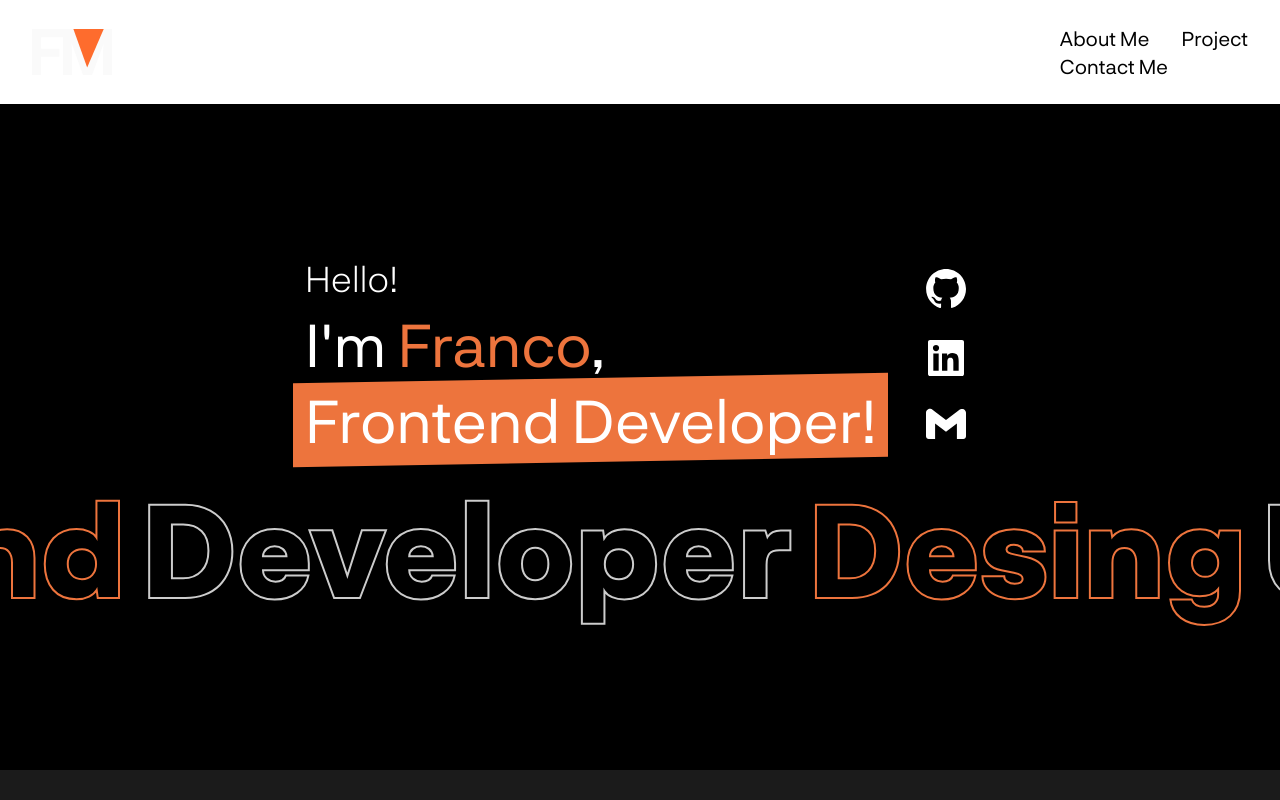
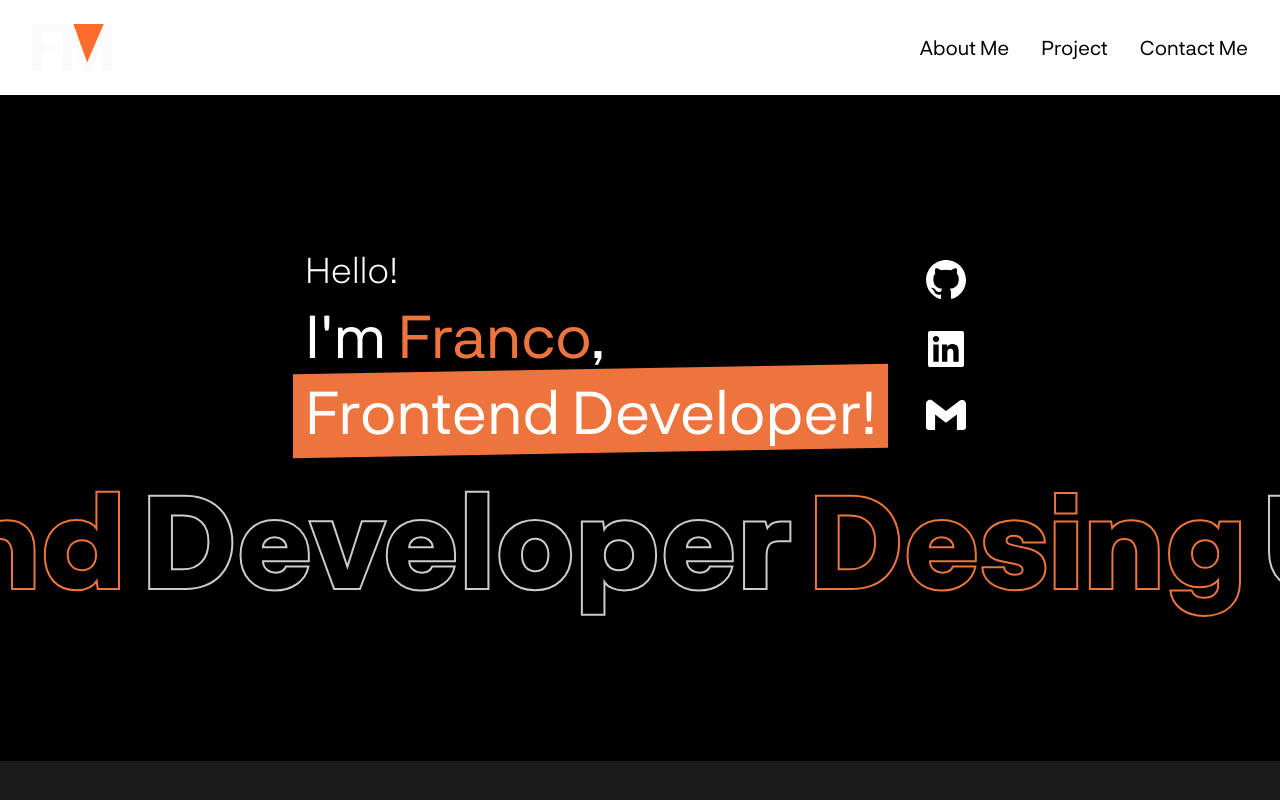
Before and after one commit to DrHeinz11/portfolio-ts, a React (Vite) app: page / in a window 1280 px wide. Shown: the top 800 px of the page. Built offline with nearby package versions, Linux system fonts and the light colour scheme.

Commit message:
[fix] Comulative layout shift in navigation bar

```diff
--- a/src/components/Navbar/Hamburger/Hamburger.tsx
+++ b/src/components/Navbar/Hamburger/Hamburger.tsx
@@ -4,7 +4,9 @@ import HamburgerOption from './HamburguerOption'
 
 const Hamburger: FC = () => {
   const [icon, setIcon] = useState(false);
-  const handleSetIcon = () => setIcon(!icon);
+  const handleSetIcon = () =>
+    setIcon(!icon)
+
 
   return (
     <div onClick={handleSetIcon}>
--- a/src/components/Navbar/Hamburger/HamburguerOption.tsx
+++ b/src/components/Navbar/Hamburger/HamburguerOption.tsx
@@ -6,9 +6,9 @@ import { dataNavigation } from "../../../constant/dataNavigation";
 
 const HamburgerOption: FC = () => {
   return (
-    <div className="flex flex-row gap-4 min-h-[100vh] absolute top-0 left-0 right-0 backdrop-blur-xl ">
+    <div className="flex flex-row gap-4 min-h-[100vh] z-50 absolute top-0 left-0 right-0 backdrop-blur-xl ">
       <HamburgerClose  />
-      <nav className="flex flex-col py-14 w-full h-full items-center gap-4 text-center">
+      <nav className="flex flex-col py-14 w-full h-full items-center gap-4 text-center ">
         {dataNavigation.map((element) => (
           <NavLinks props={element} key={element.id} />
         ))}
--- a/src/components/Navbar/NavLinks.tsx
+++ b/src/components/Navbar/NavLinks.tsx
@@ -5,7 +5,7 @@ const NavLinks: FC<navData> = ({ props: { navRoute, navText } }) => {
   return (
     <Link href={navRoute}>
       <a
-        className='text-xl'
+        className='text-xl border-b-[1px] border-transparent hover:border-main '
       >
         {navText}
       </a>
--- a/src/components/Navbar/Navbar.tsx
+++ b/src/components/Navbar/Navbar.tsx
@@ -22,7 +22,6 @@ const Navbar: FC = () => {
             <NavLinks props={element} key={element.id} />
           ))}
         </nav>
-        <NavLinks props={{ navText: "Contact Me", navRoute: "/contact" }} />
       </div>
       <div className="md:hidden">
         <Hamburger />
--- a/src/constant/dataNavigation.ts
+++ b/src/constant/dataNavigation.ts
@@ -3,4 +3,5 @@ import { DataNavigation } from "../types/type";
 export const dataNavigation: DataNavigation = [
   { navText: "About Me", navRoute: "/about-me", id: 1 },
   { navText: "Project", navRoute: "/project/all", id: 2 },
+  { navText: "Contact Me", navRoute: "/contact", id: 3 },
 ];
--- a/src/pages/Home/Components/About/About.tsx
+++ b/src/pages/Home/Components/About/About.tsx
@@ -1,7 +1,7 @@
 import AboutIcons from './AboutIcons'
 const About = () => {
     return (
-        <div className="flex flex-col gap-4 px-4 md:px-8 py-10 content-center bg-bgGray min-h-screen">
+        <div id='about' className="flex flex-col gap-4 px-4 md:px-8 py-10 content-center bg-bgGray min-h-screen">
             <div className="flex flex-col p-4 gap-4 max-w-[1200px] m-[0_auto]">
                 <h2 className="font-bold text-4xl sm:text-6xl md:text-6xl">About <span className="text-main">Me</span>.</h2>
                 <p className='relative top-2 font-medium text-lg sm:text-xl md:text-2xl'>I'm a developer specializing in  <span className="text-main">frontend</span>, for 1 year i've been studying in a self-taught way my <span className="text-main font-medium">stack</span> are:</p>
--- a/src/pages/Home/Components/Header/Header.tsx
+++ b/src/pages/Home/Components/Header/Header.tsx
@@ -10,7 +10,7 @@ const Header = () => {
         <div className='flex flex-col gap-4 '>
           <span className="text-2xl sm:text-2xl md:text-4xl font-thin">Hello!</span>
           <h3 className='text-3xl sm:text-4xl md:text-6xl'>i'm <span className="text-main">franco</span>,</h3>
-          <span className='before:block before:absolute before:-inset-3 before:-skew-y-1 before:bg-main relative inline-block'>
+          <span className='before:block z-10 before:absolute before:-inset-3 before:-skew-y-1 before:bg-main relative inline-block'>
             <h2 className=' text-3xl sm:text-4xl md:text-6xl relative'>Frontend developer!</h2>
           </span>
         </div>
```
